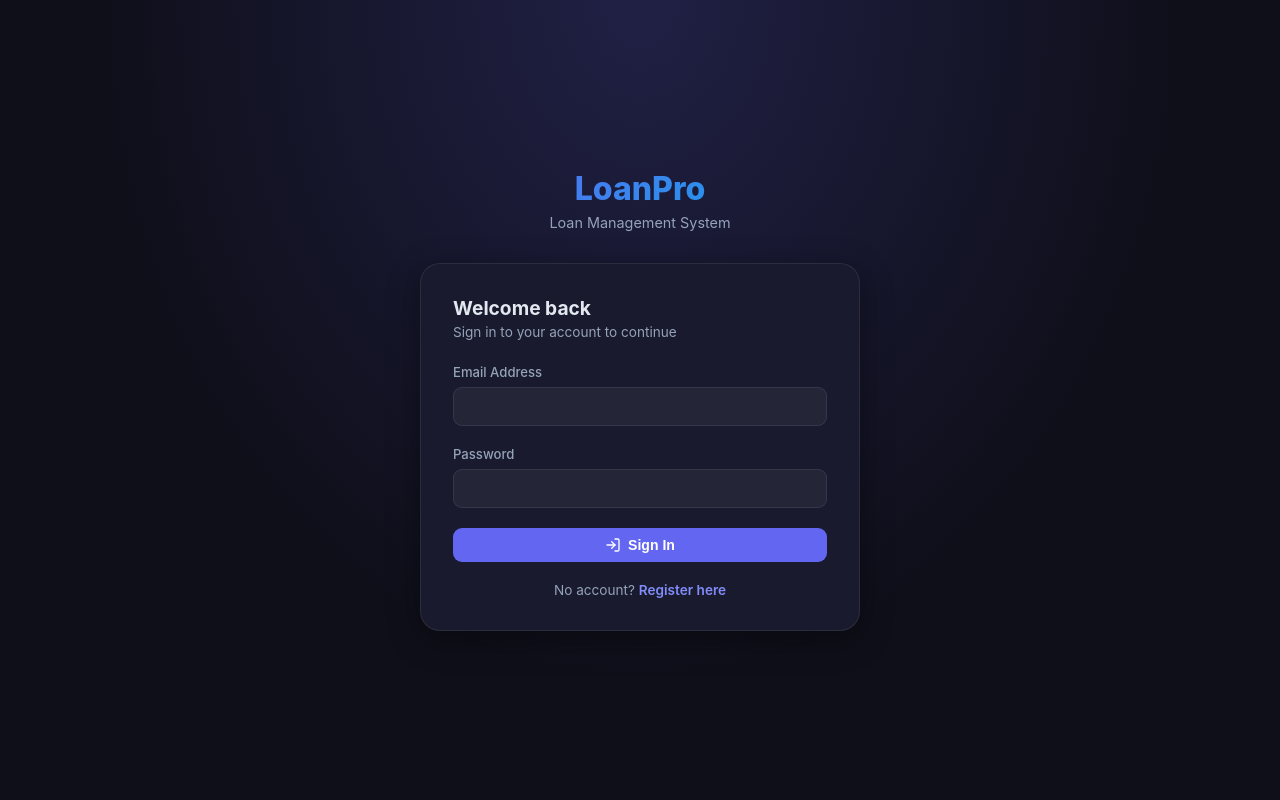
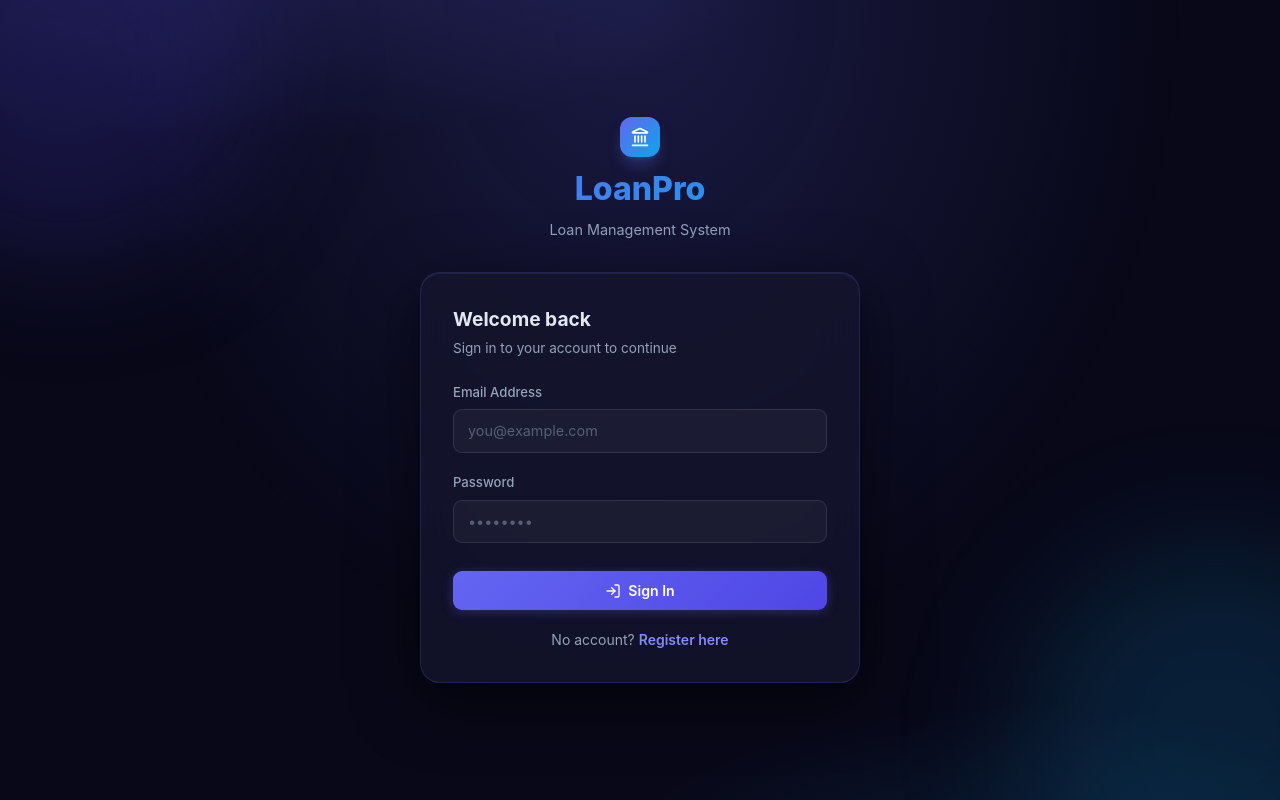
Before and after one commit to TanishqAswar/Loan-Management-System, a React (Vite) app in the folder client/: page /login in a window 1280 px wide. Built offline with nearby package versions, Linux system fonts and the light colour scheme; no server answers.

Commit message:
feat: Enhanced UI/UX

```diff
--- a/client/src/components/Sidebar.jsx
+++ b/client/src/components/Sidebar.jsx
@@ -3,7 +3,7 @@ import { NavLink, useNavigate } from 'react-router-dom';
 import { useAuth } from '../context/AuthContext';
 import {
   LayoutDashboard, FileText, CheckCircle, Banknote, CreditCard,
-  Users, LogOut, ShieldCheck
+  Users, LogOut, ShieldCheck, Landmark
 } from 'lucide-react';
 
 const NAV = {
@@ -39,37 +39,71 @@ const ROLE_LABELS = {
   admin: 'Administrator',
 };
 
+const ROLE_COLORS = {
+  borrower: 'from-indigo-500 to-sky-500',
+  sales_executive: 'from-emerald-500 to-teal-500',
+  sanction_officer: 'from-violet-500 to-indigo-500',
+  disbursement_executive: 'from-amber-500 to-orange-500',
+  collection_officer: 'from-rose-500 to-pink-500',
+  admin: 'from-fuchsia-500 to-purple-500',
+};
+
 export default function Sidebar() {
   const { user, logout } = useAuth();
   const navigate = useNavigate();
   const navItems = NAV[user?.role] || [];
+  const gradient = ROLE_COLORS[user?.role] || 'from-indigo-500 to-sky-500';
 
   const handleLogout = () => { logout(); navigate('/login'); };
 
   return (
     <aside className="sidebar">
+      {/* Logo */}
       <div className="sidebar-logo">
-        <h1>LoanPro</h1>
+        <div className="flex items-center gap-2 mb-1">
+          <div className={`w-8 h-8 rounded-lg bg-gradient-to-br ${gradient} flex items-center justify-center shadow-lg`}>
+            <Landmark size={15} className="text-white" />
+          </div>
+          <h1 className="!text-transparent !bg-clip-text" style={{ background: 'linear-gradient(135deg, #818cf8, #38bdf8)', WebkitBackgroundClip: 'text', WebkitTextFillColor: 'transparent' }}>
+            LoanPro
+          </h1>
+        </div>
         <p>Loan Management System</p>
       </div>
+
+      {/* Nav */}
       <nav className="sidebar-nav">
         <span className="nav-label">Navigation</span>
         {navItems.map(item => (
-          <NavLink key={item.to} to={item.to}
-            className={({ isActive }) => `nav-item${isActive ? ' active' : ''}`}>
-            {item.icon} {item.label}
+          <NavLink
+            key={item.to}
+            to={item.to}
+            className={({ isActive }) => `nav-item${isActive ? ' active' : ''}`}
+          >
+            <span className={`flex items-center justify-center w-6 h-6 rounded-md transition-all duration-200 ${false ? `bg-gradient-to-br ${gradient}` : ''}`}>
+              {item.icon}
+            </span>
+            {item.label}
           </NavLink>
         ))}
       </nav>
+
+      {/* User footer */}
       <div className="sidebar-footer">
         <div className="sidebar-user">
-          <div className="avatar">{user?.name?.[0]?.toUpperCase()}</div>
+          <div className={`avatar bg-gradient-to-br ${gradient} shadow-lg`}>
+            {user?.name?.[0]?.toUpperCase()}
+          </div>
           <div className="sidebar-user-info">
             <div className="name">{user?.name}</div>
             <div className="role">{ROLE_LABELS[user?.role]}</div>
           </div>
-          <button className="logout-btn" onClick={handleLogout} title="Logout">
-            <LogOut size={16} />
+          <button
+            className="logout-btn group"
+            onClick={handleLogout}
+            title="Logout"
+          >
+            <LogOut size={16} className="group-hover:text-red-400 transition-colors duration-200" />
           </button>
         </div>
       </div>
--- a/client/src/index.css
+++ b/client/src/index.css
@@ -1,3 +1,7 @@
+@tailwind base;
+@tailwind components;
+@tailwind utilities;
+
 :root {
   --primary: #6366f1;
   --primary-dark: #4f46e5;
@@ -6,14 +10,16 @@
   --success: #10b981;
   --warning: #f59e0b;
   --danger: #ef4444;
-  --bg: #0f0f1a;
-  --bg-card: #1a1a2e;
-  --bg-card2: #16213e;
+  --bg: #080818;
+  --bg-card: rgba(22, 22, 45, 0.85);
+  --bg-card2: rgba(18, 24, 56, 0.75);
+  --bg-lighter: rgba(255,255,255,0.04);
   --border: rgba(255, 255, 255, 0.08);
+  --border-color: rgba(255, 255, 255, 0.08);
   --text: #e2e8f0;
   --text-muted: #94a3b8;
   --radius: 14px;
-  --shadow: 0 8px 32px rgba(0, 0, 0, 0.4);
+  --shadow: 0 8px 40px rgba(0, 0, 0, 0.6);
 }
 
 * {
@@ -27,6 +33,25 @@ body {
   background: var(--bg);
   color: var(--text);
   min-height: 100vh;
+  background-image:
+    radial-gradient(ellipse 80% 50% at 20% -10%, rgba(99,102,241,0.18) 0%, transparent 55%),
+    radial-gradient(ellipse 60% 40% at 80% 110%, rgba(14,165,233,0.12) 0%, transparent 55%);
+  background-attachment: fixed;
+}
+
+@keyframes float-orb {
+  0%, 100% { transform: translateY(0px) scale(1); }
+  50% { transform: translateY(-20px) scale(1.05); }
+}
+
+@keyframes shimmer {
+  0% { background-position: -200% 0; }
+  100% { background-position: 200% 0; }
+}
+
+@keyframes glow-pulse {
+  0%, 100% { box-shadow: 0 0 0 0 rgba(99,102,241,0); }
+  50% { box-shadow: 0 0 20px 4px rgba(99,102,241,0.25); }
 }
 
 a {
@@ -43,8 +68,10 @@ a {
 .sidebar {
   width: 260px;
   min-height: 100vh;
-  background: var(--bg-card);
-  border-right: 1px solid var(--border);
+  background: rgba(14, 14, 28, 0.92);
+  backdrop-filter: blur(20px);
+  -webkit-backdrop-filter: blur(20px);
+  border-right: 1px solid rgba(99,102,241,0.15);
   display: flex;
   flex-direction: column;
   padding: 24px 0;
@@ -53,6 +80,7 @@ a {
   left: 0;
   height: 100vh;
   z-index: 100;
+  box-shadow: 4px 0 24px rgba(0,0,0,0.4);
 }
 
 .sidebar-logo {
@@ -112,6 +140,8 @@ a {
 .nav-item.active {
   background: rgba(99, 102, 241, 0.18);
   color: var(--primary-light);
+  border-left: 2px solid var(--primary);
+  padding-left: 12px;
 }
 
 .sidebar-footer {
@@ -194,10 +224,18 @@ a {
 
 /* Cards */
 .card {
-  background: var(--bg-card);
-  border: 1px solid var(--border);
+  background: rgba(20, 20, 40, 0.7);
+  backdrop-filter: blur(16px);
+  -webkit-backdrop-filter: blur(16px);
+  border: 1px solid rgba(99,102,241,0.14);
   border-radius: var(--radius);
   padding: 24px;
+  box-shadow: 0 4px 24px rgba(0,0,0,0.3), inset 0 1px 0 rgba(255,255,255,0.05);
+  transition: box-shadow 0.2s ease;
+}
+
+.card:hover {
+  box-shadow: 0 8px 32px rgba(0,0,0,0.4), inset 0 1px 0 rgba(255,255,255,0.07);
 }
 
 .stats-grid {
@@ -208,13 +246,22 @@ a {
 }
 
 .stat-card {
-  background: var(--bg-card);
-  border: 1px solid var(--border);
+  background: rgba(20, 20, 40, 0.7);
+  backdrop-filter: blur(16px);
+  -webkit-backdrop-filter: blur(16px);
+  border: 1px solid rgba(99,102,241,0.14);
   border-radius: var(--radius);
   padding: 20px;
   display: flex;
   align-items: center;
   gap: 16px;
+  transition: transform 0.2s ease, box-shadow 0.2s ease;
+  box-shadow: 0 4px 16px rgba(0,0,0,0.25);
+}
+
+.stat-card:hover {
+  transform: translateY(-3px);
+  box-shadow: 0 12px 32px rgba(0,0,0,0.4), 0 0 0 1px rgba(99,102,241,0.25);
 }
 
 .stat-icon {
@@ -225,26 +272,37 @@ a {
   align-items: center;
   justify-content: center;
   font-size: 1.4rem;
+  flex-shrink: 0;
 }
 
 .stat-icon.indigo {
   background: rgba(99, 102, 241, 0.15);
+  box-shadow: 0 0 16px rgba(99,102,241,0.2), inset 0 0 0 1px rgba(99,102,241,0.2);
+  color: #818cf8;
 }
 
 .stat-icon.green {
   background: rgba(16, 185, 129, 0.15);
+  box-shadow: 0 0 16px rgba(16,185,129,0.2), inset 0 0 0 1px rgba(16,185,129,0.2);
+  color: #34d399;
 }
 
 .stat-icon.amber {
   background: rgba(245, 158, 11, 0.15);
+  box-shadow: 0 0 16px rgba(245,158,11,0.15), inset 0 0 0 1px rgba(245,158,11,0.2);
+  color: #fcd34d;
 }
 
 .stat-icon.red {
   background: rgba(239, 68, 68, 0.15);
+  box-shadow: 0 0 16px rgba(239,68,68,0.15), inset 0 0 0 1px rgba(239,68,68,0.2);
+  color: #f87171;
 }
 
 .stat-icon.blue {
   background: rgba(14, 165, 233, 0.15);
+  box-shadow: 0 0 16px rgba(14,165,233,0.15), inset 0 0 0 1px rgba(14,165,233,0.2);
+  color: #38bdf8;
 }
 
 .stat-value {
@@ -288,7 +346,11 @@ tr:last-child td {
 }
 
 tr:hover td {
-  background: rgba(255, 255, 255, 0.02);
+  background: rgba(99, 102, 241, 0.05);
+}
+
+tr {
+  transition: background 0.15s ease;
 }
 
 /* Badge */
@@ -348,45 +410,53 @@ tr:hover td {
 }
 
 .btn-primary {
-  background: var(--primary);
+  background: linear-gradient(135deg, #6366f1, #4f46e5);
   color: #fff;
+  box-shadow: 0 2px 12px rgba(99,102,241,0.3);
 }
 
 .btn-primary:hover {
-  background: var(--primary-dark);
-  transform: translateY(-1px);
-  box-shadow: 0 4px 16px rgba(99, 102, 241, 0.4);
+  background: linear-gradient(135deg, #818cf8, #6366f1);
+  transform: translateY(-2px);
+  box-shadow: 0 6px 20px rgba(99, 102, 241, 0.5);
 }
 
 .btn-success {
-  background: var(--success);
+  background: linear-gradient(135deg, #10b981, #059669);
   color: #fff;
+  box-shadow: 0 2px 12px rgba(16,185,129,0.25);
 }
 
 .btn-success:hover {
-  background: #059669;
-  transform: translateY(-1px);
+  background: linear-gradient(135deg, #34d399, #10b981);
+  transform: translateY(-2px);
+  box-shadow: 0 6px 20px rgba(16,185,129,0.4);
 }
 
 .btn-danger {
-  background: var(--danger);
+  background: linear-gradient(135deg, #ef4444, #dc2626);
   color: #fff;
+  box-shadow: 0 2px 12px rgba(239,68,68,0.25);
 }
 
 .btn-danger:hover {
-  background: #dc2626;
-  transform: translateY(-1px);
+  background: linear-gradient(135deg, #f87171, #ef4444);
+  transform: translateY(-2px);
+  box-shadow: 0 6px 20px rgba(239,68,68,0.4);
 }
 
 .btn-outline {
-  background: transparent;
+  background: rgba(255,255,255,0.03);
   color: var(--text-muted);
-  border: 1px solid var(--border);
+  border: 1px solid rgba(255,255,255,0.1);
+  backdrop-filter: blur(4px);
 }
 
 .btn-outline:hover {
   border-color: var(--primary);
-  color: var(--primary);
+  color: var(--primary-light);
+  background: rgba(99,102,241,0.07);
+  box-shadow: 0 0 12px rgba(99,102,241,0.15);
 }
 
 .btn-sm {
@@ -416,19 +486,24 @@ tr:hover td {
 .form-input {
   width: 100%;
   padding: 10px 14px;
-  background: rgba(255, 255, 255, 0.05);
-  border: 1px solid var(--border);
+  background: rgba(255, 255, 255, 0.04);
+  border: 1px solid rgba(255,255,255,0.1);
   border-radius: 9px;
   color: var(--text);
   font-size: 0.9rem;
   font-family: inherit;
-  transition: border-color 0.2s;
+  transition: border-color 0.2s, box-shadow 0.2s, background 0.2s;
+}
+
+.form-input::placeholder {
+  color: rgba(148,163,184,0.5);
 }
 
 .form-input:focus {
   outline: none;
   border-color: var(--primary);
   background: rgba(99, 102, 241, 0.06);
+  box-shadow: 0 0 0 3px rgba(99,102,241,0.18);
 }
 
 .form-select {
@@ -481,11 +556,13 @@ tr:hover td {
 }
 
 .auth-card {
-  background: var(--bg-card);
-  border: 1px solid var(--border);
+  background: rgba(20, 20, 45, 0.8);
+  backdrop-filter: blur(24px);
+  -webkit-backdrop-filter: blur(24px);
+  border: 1px solid rgba(99,102,241,0.2);
   border-radius: 20px;
   padding: 32px;
-  box-shadow: var(--shadow);
+  box-shadow: 0 16px 64px rgba(0,0,0,0.6), inset 0 1px 0 rgba(255,255,255,0.07);
 }
 
 .auth-title {
@@ -672,7 +749,9 @@ tr:hover td {
 .modal-overlay {
   position: fixed;
   inset: 0;
-  background: rgba(0, 0, 0, 0.7);
+  background: rgba(0, 0, 0, 0.75);
+  backdrop-filter: blur(6px);
+  -webkit-backdrop-filter: blur(6px);
   z-index: 200;
   display: flex;
   align-items: center;
@@ -681,13 +760,15 @@ tr:hover td {
 }
 
 .modal {
-  background: var(--bg-card);
-  border: 1px solid var(--border);
+  background: rgba(18, 18, 40, 0.92);
+  backdrop-filter: blur(24px);
+  -webkit-backdrop-filter: blur(24px);
+  border: 1px solid rgba(99,102,241,0.2);
   border-radius: 20px;
   padding: 28px;
   width: 100%;
   max-width: 500px;
-  box-shadow: var(--shadow);
+  box-shadow: 0 24px 80px rgba(0,0,0,0.7), inset 0 1px 0 rgba(255,255,255,0.07);
 }
 
 .modal-title {
@@ -732,6 +813,8 @@ tr:hover td {
 .progress-fill {
   height: 100%;
   border-radius: 99px;
-  background: linear-gradient(90deg, var(--primary), var(--secondary));
+  background: linear-gradient(90deg, var(--primary), var(--secondary), var(--primary));
+  background-size: 200% auto;
+  animation: shimmer 2.5s linear infinite;
   transition: width 0.5s ease;
 }
--- a/client/src/pages/Login.jsx
+++ b/client/src/pages/Login.jsx
@@ -1,7 +1,7 @@
 import React, { useState } from 'react';
 import { useNavigate, Link } from 'react-router-dom';
 import { useAuth } from '../context/AuthContext';
-import { LogIn } from 'lucide-react';
+import { LogIn, Landmark } from 'lucide-react';
 
 export default function Login() {
   const { login } = useAuth();
@@ -27,32 +27,57 @@ export default function Login() {
   };
 
   return (
-    <div className="auth-page">
-      <div className="auth-box">
+    <div className="auth-page relative overflow-hidden">
+      {/* Decorative orbs */}
+      <div className="pointer-events-none absolute -top-32 -left-32 w-96 h-96 rounded-full bg-indigo-600/20 blur-3xl" />
+      <div className="pointer-events-none absolute -bottom-32 -right-32 w-96 h-96 rounded-full bg-sky-500/15 blur-3xl" />
+
+      <div className="auth-box relative z-10">
         <div className="auth-logo">
+          <div className="flex items-center justify-center gap-2 mb-2">
+            <div className="w-10 h-10 rounded-xl bg-gradient-to-br from-indigo-500 to-sky-500 flex items-center justify-center shadow-lg shadow-indigo-500/30">
+              <Landmark size={20} className="text-white" />
+            </div>
+          </div>
           <h1>LoanPro</h1>
           <p>Loan Management System</p>
         </div>
+
         <div className="auth-card">
           <div className="auth-title">Welcome back</div>
           <div className="auth-sub">Sign in to your account to continue</div>
+
           {error && <div className="alert alert-danger">{error}</div>}
+
           <form onSubmit={submit}>
             <div className="form-group">
               <label className="form-label">Email Address</label>
-              <input name="email" type="email" className="form-input" value={form.email} onChange={handle} required />
+              <input
+                name="email" type="email" className="form-input"
+                value={form.email} onChange={handle} required
+                placeholder="you@example.com"
+              />
             </div>
             <div className="form-group">
               <label className="form-label">Password</label>
-              <input name="password" type="password" className="form-input" value={form.password} onChange={handle} required />
+              <input
+                name="password" type="password" className="form-input"
+                value={form.password} onChange={handle} required
+                placeholder="••••••••"
+              />
             </div>
-            <button className="btn btn-primary" style={{ width: '100%', justifyContent: 'center' }} disabled={loading}>
-              <LogIn size={16} /> {loading ? 'Signing in...' : 'Sign In'}
+            <button
+              className="btn btn-primary w-full justify-center mt-2"
+              style={{ width: '100%', justifyContent: 'center' }}
+              disabled={loading}
+            >
+              <LogIn size={16} /> {loading ? 'Signing in…' : 'Sign In'}
             </button>
           </form>
-          <p style={{ textAlign: 'center', marginTop: '20px', fontSize: '0.85rem', color: 'var(--text-muted)' }}>
+
+          <p className="text-center mt-5 text-sm" style={{ color: 'var(--text-muted)' }}>
             No account?{' '}
-            <Link to="/register" style={{ color: 'var(--primary-light)', fontWeight: 600 }}>
+            <Link to="/register" className="font-semibold hover:underline" style={{ color: 'var(--primary-light)' }}>
               Register here
             </Link>
           </p>
--- a/client/src/pages/Register.jsx
+++ b/client/src/pages/Register.jsx
@@ -1,15 +1,15 @@
 import React, { useState } from 'react';
 import { useNavigate, Link } from 'react-router-dom';
 import { useAuth } from '../context/AuthContext';
-import { UserPlus } from 'lucide-react';
+import { UserPlus, Landmark } from 'lucide-react';
 
 const ROLES = [
-  { value: 'borrower', label: 'Borrower' },
-  { value: 'sales_executive', label: 'Sales Executive' },
-  { value: 'sanction_officer', label: 'Sanction Officer' },
-  { value: 'disbursement_executive', label: 'Disbursement Executive' },
-  { value: 'collection_officer', label: 'Collection Officer' },
-  { value: 'admin', label: 'Admin' },
+  { value: 'borrower', label: '🧑 Borrower' },
+  { value: 'sales_executive', label: '📈 Sales Executive' },
+  { value: 'sanction_officer', label: '✅ Sanction Officer' },
+  { value: 'disbursement_executive', label: '🏦 Disbursement Executive' },
+  { value: 'collection_officer', label: '💳 Collection Officer' },
+  { value: 'admin', label: '🛡️ Admin' },
 ];
 
 export default function Register() {
@@ -36,29 +36,57 @@ export default function Register() {
   };
 
   return (
-    <div className="auth-page">
-      <div className="auth-box">
+    <div className="auth-page relative overflow-hidden">
+      {/* Decorative orbs */}
+      <div className="pointer-events-none absolute -top-32 -right-32 w-96 h-96 rounded-full bg-indigo-600/20 blur-3xl" />
+      <div className="pointer-events-none absolute -bottom-32 -left-32 w-96 h-96 rounded-full bg-sky-500/15 blur-3xl" />
+
+      <div className="auth-box relative z-10">
         <div className="auth-logo">
+          <div className="flex items-center justify-center gap-2 mb-2">
+            <div className="w-10 h-10 rounded-xl bg-gradient-to-br from-indigo-500 to-sky-500 flex items-center justify-center shadow-lg shadow-indigo-500/30">
+              <Landmark size={20} className="text-white" />
+            </div>
+          </div>
           <h1>LoanPro</h1>
           <p>Loan Management System</p>
         </div>
+
         <div className="auth-card">
           <div className="auth-title">Create account</div>
           <div className="auth-sub">Join the platform to get started</div>
+
           {error && <div className="alert alert-danger">{error}</div>}
+
           <form onSubmit={submit}>
             <div className="form-group">
               <label className="form-label">Full Name</label>
-              <input name="name" className="form-input" value={form.name} onChange={handle} required />
-              {form.role === 'borrower' && <small style={{ color: 'var(--text-muted)', fontSize: '0.75rem', marginTop: '4px', display: 'block' }}>Ensure your name matches your PAN Card exactly.</small>}
+              <input
+                name="name" className="form-input"
+                value={form.name} onChange={handle}
+                required placeholder="John Doe"
+              />
+              {form.role === 'borrower' && (
+                <small className="block mt-1 text-xs" style={{ color: 'var(--text-muted)' }}>
+                  ⚠️ Ensure your name matches your PAN Card exactly.
+                </small>
+              )}
             </div>
             <div className="form-group">
               <label className="form-label">Email Address</label>
-              <input name="email" type="email" className="form-input" value={form.email} onChange={handle} required />
+              <input
+                name="email" type="email" className="form-input"
+                value={form.email} onChange={handle}
+                required placeholder="you@example.com"
+              />
             </div>
             <div className="form-group">
               <label className="form-label">Password</label>
-              <input name="password" type="password" className="form-input" value={form.password} onChange={handle} required minLength={6} />
+              <input
+                name="password" type="password" className="form-input"
+                value={form.password} onChange={handle}
+                required minLength={6} placeholder="Min. 6 characters"
+              />
             </div>
             <div className="form-group">
               <label className="form-label">Role</label>
@@ -66,13 +94,20 @@ export default function Register() {
                 {ROLES.map(r => <option key={r.value} value={r.value}>{r.label}</option>)}
               </select>
             </div>
-            <button className="btn btn-primary" style={{ width: '100%', justifyContent: 'center' }} disabled={loading}>
-              <UserPlus size={16} /> {loading ? 'Creating...' : 'Create Account'}
+            <button
+              className="btn btn-primary mt-2"
+              style={{ width: '100%', justifyContent: 'center' }}
+              disabled={loading}
+            >
+              <UserPlus size={16} /> {loading ? 'Creating…' : 'Create Account'}
             </button>
           </form>
-          <p style={{ textAlign: 'center', marginTop: '20px', fontSize: '0.85rem', color: 'var(--text-muted)' }}>
+
+          <p className="text-center mt-5 text-sm" style={{ color: 'var(--text-muted)' }}>
             Already have an account?{' '}
-            <Link to="/login" style={{ color: 'var(--primary-light)', fontWeight: 600 }}>Sign in</Link>
+            <Link to="/login" className="font-semibold hover:underline" style={{ color: 'var(--primary-light)' }}>
+              Sign in
+            </Link>
           </p>
         </div>
       </div>
```
Also changed, not shown: 1 other file (tests, documents, lock files or other folders).
